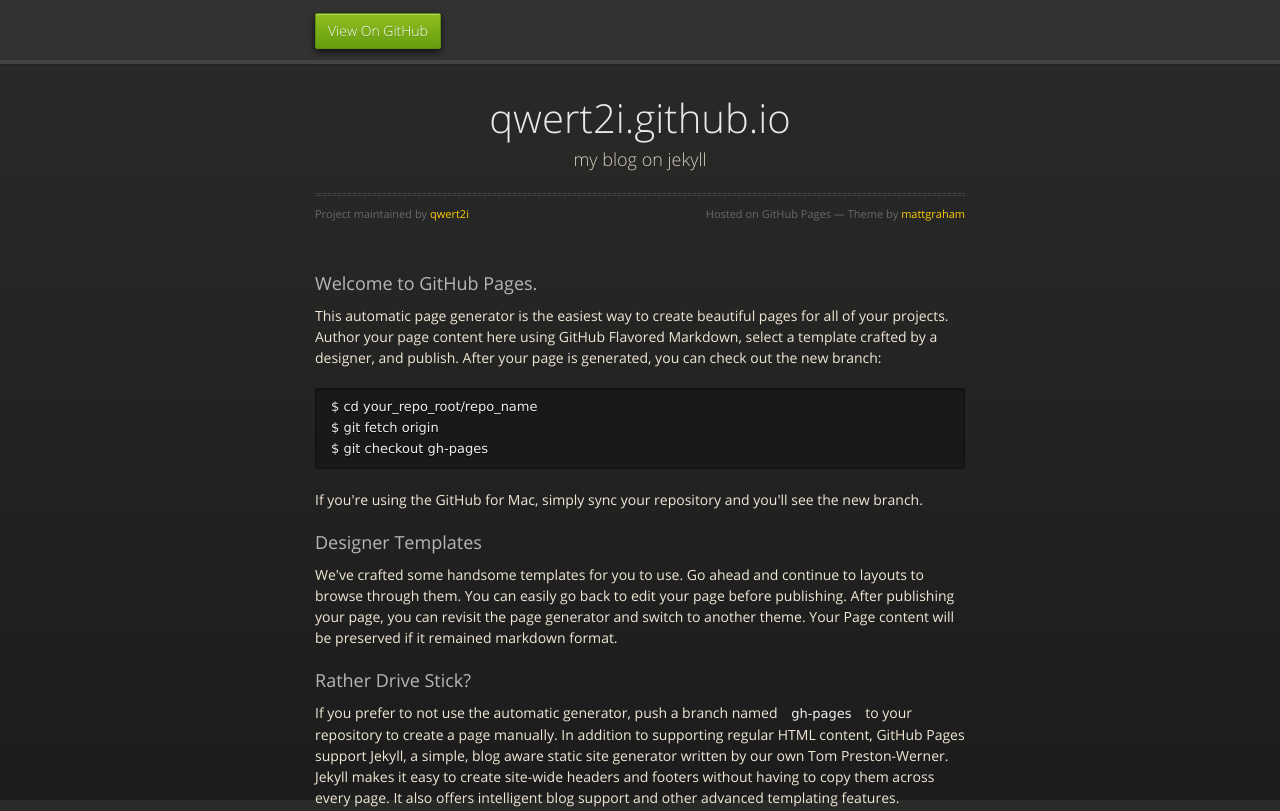
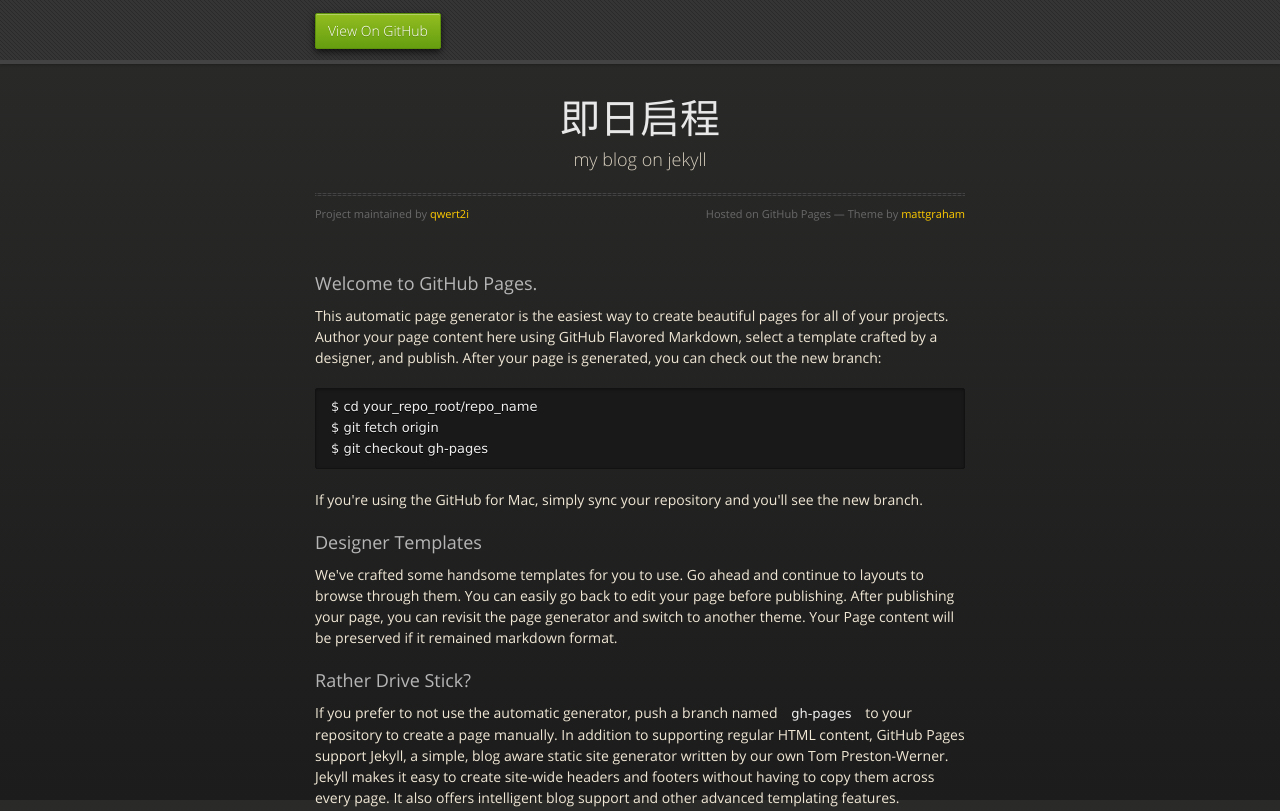
Before and after one commit to qwert2i/qwert2i.github.io, a plain HTML site: page index.html in a window 1280 px wide. Shown: the top 811 px of the page. Drawn offline with nearby package versions, Linux system fonts and the light colour scheme.

Commit message:
Update index.html

```diff
--- a/index.html
+++ b/index.html
@@ -28,7 +28,7 @@
 
       <section>
         <div id="title">
-          <h1>qwert2i.github.io</h1>
+          <h1>即日启程</h1>
           <p>my blog on jekyll</p>
           <hr>
           <span class="credits left">Project maintained by <a href="https://github.com/qwert2i">qwert2i</a></span>
```
